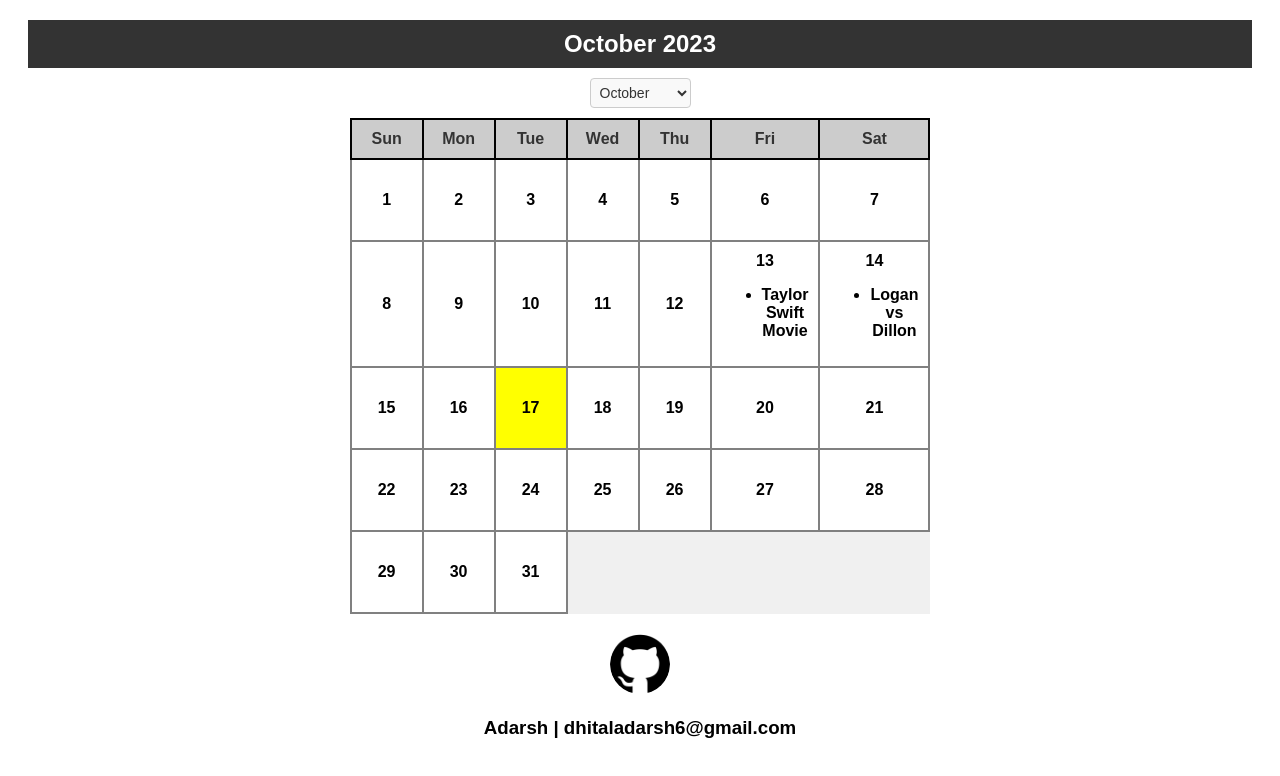
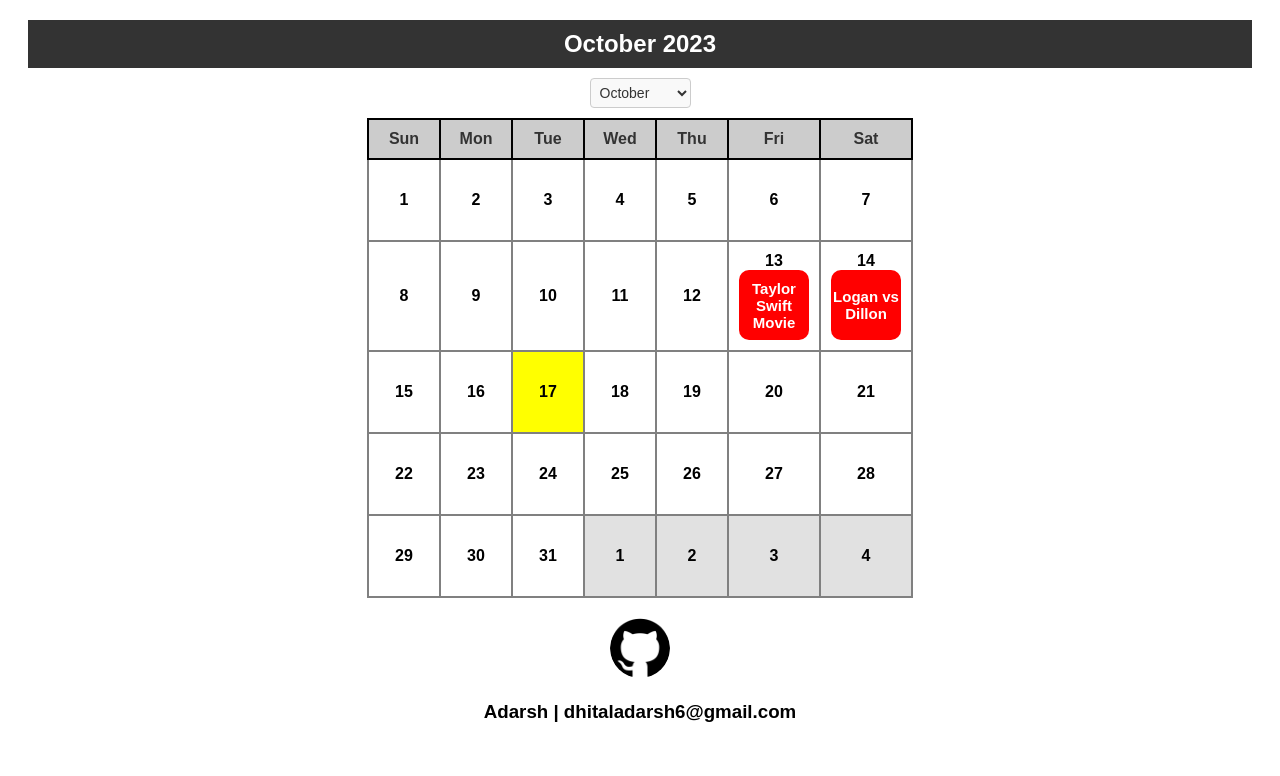
Before and after one commit to adarshdhital007/calendar-angular, an Angular app: page / in a window 1280 px wide. Shown: the top 776 px of the page. Built offline with nearby package versions, Linux system fonts and the light colour scheme.

Commit message:
Added Previous Month Days and Next Days for Next Month

```diff
--- a/src/app/app.component.html
+++ b/src/app/app.component.html
@@ -21,20 +21,23 @@
         <tbody>
           <tr *ngFor="let week of calendar">
             <td
-            *ngFor="let day of week"
-            (click)="showEvents(getDateKey(day))"
-            [ngClass]="{ today: isToday(day) }"
-          >
-              <div class="day-cell">
-                {{ day }}
-                <div *ngIf="events[getDateKey(day)]">
-                  <div class="event-indicator">
-                    <ul class="events">
-                      <li class="eventname" *ngFor="let event of events[getDateKey(day)]">
-                        {{ event.title }}
-                      </li>
-                    </ul>
-                  </div>
+              *ngFor="let dayInfo of week"
+              [ngClass]="{
+                today: isToday(dayInfo.day),
+                grey: !isDateInCurrentMonth(
+                  dayInfo.day,
+                  dayInfo.isPreviousMonth,
+                  dayInfo.isNextMonth
+                )
+              }"
+            >
+              <div
+                class="day-cell"
+                (click)="dayInfo.event && openEventDetails(dayInfo.event)"
+              >
+                {{ dayInfo.day }}
+                <div *ngIf="dayInfo.event" class="event">
+                  {{ dayInfo.event.title }}
                 </div>
               </div>
             </td>
@@ -42,7 +45,6 @@
         </tbody>
       </table>
     </div>
-
     <div class="additional-info">
       <div class="github-info">
         <a href="https://github.com/adarshdhital007">
@@ -57,7 +59,7 @@
 </div>
 
 <app-event-details
-  *ngIf="selectedEvent"
-  [event]="selectedEvent"
-  (close)="closeEventDetails()"
+  *ngIf="eventDetailsVisible"
+  [event]="selectedEventMain"
+  (close)="eventDetailsVisible = false"
 ></app-event-details>
--- a/src/app/app.component.ts
+++ b/src/app/app.component.ts
@@ -1,96 +1,141 @@
 import { Component } from '@angular/core';
-import { FormsModule } from '@angular/forms';
+import { FormGroup, FormBuilder } from '@angular/forms';
+
+interface CalendarCell {
+  day: number;
+  isPreviousMonth: boolean;
+  isNextMonth: boolean;
+  event?: { title: string; description: string };
+}
 
 @Component({
   selector: 'app-root',
   templateUrl: './app.component.html',
-  styleUrls: ['./app.component.css']
+  styleUrls: ['./app.component.css'],
 })
 export class AppComponent {
   title = 'calendar-angular';
   selectedMonth: Date = new Date();
   selectedMonthIndex: number = new Date().getMonth();
-  selectedEvent: { title: string, description: string } | null = null;
+  selectedEvent: { title: string; description: string } | null = null;
 
   months: string[] = [
-    'January', 'February', 'March', 'April', 'May', 'June',
-    'July', 'August', 'September', 'October', 'November', 'December'
+    'January',
+    'February',
+    'March',
+    'April',
+    'May',
+    'June',
+    'July',
+    'August',
+    'September',
+    'October',
+    'November',
+    'December',
   ];
 
   weekDays: string[] = ['Sun', 'Mon', 'Tue', 'Wed', 'Thu', 'Fri', 'Sat'];
+  previousMonthDays: number = 0;
+
+  events: { date: string; title: string; description: string }[] = [
+    {
+      date: '2023-10-13',
+      title: 'Taylor Swift Movie',
+      description:
+        'The movie was recently released depicting and showing the ERAS tour',
+    },
+    {
+      date: '2023-10-14',
+      title: 'Logan vs Dillon',
+      description:
+        'This is the latest boxing fight where two legends are facing each other.',
+    },
+    { date: '2023-11-29', title: 'ETE 1', description: 'Penetration Testing' },
+    {
+      date: '2023-12-01',
+      title: 'ETE 2',
+      description: 'Securing Computing Systems',
+    },
+  ];
+  selectedEventMain: { title: string; description: string } | null = null;
+  eventDetailsVisible = false;
+
+  openEventDetails(event: { title: string; description: string }) {
+    this.selectedEventMain = event;
+    this.eventDetailsVisible = true;
+  }
+
+  getEventsForDay(day: number): { title: string; description: string }[] {
+    const dateKey = this.getDateKey(day);
+    return this.events.filter((event) => event.date === dateKey);
+  }
 
   getDateKey(day: number): string {
     const year = this.selectedMonth.getFullYear();
     const month = this.selectedMonth.getMonth() + 1;
-    return `${year}-${month.toString().padStart(2, '0')}-${day.toString().padStart(2, '0')}`;
+    return `${year}-${month.toString().padStart(2, '0')}-${day
+      .toString()
+      .padStart(2, '0')}`;
   }
-  // Rough Events
-  events: { [key: string]: { title: string, description: string }[] } = {
-    '2023-10-14': [
-      { title: 'Logan vs Dillon', description: 'This is the latest boxing fight where two legends are facing each other.' },
-    ],
-    '2023-10-13': [
-      { title: 'Taylor Swift Movie', description: 'The movie was recently released depicting and showing the ERAS tour' },
-    ],
-    '2023-11-29': [
-      { title: 'ETE', description: 'INT 244' },
-    ],
-    '2023-12-01': [
-      { title: 'ETE 2', description: 'INT 245' },
-    ],
-  };
+
   onMonthChange() {
-    this.selectedMonth = new Date(this.selectedMonth.getFullYear(), this.selectedMonthIndex, 1);
+    this.selectedMonth = new Date(
+      this.selectedMonth.getFullYear(),
+      this.selectedMonthIndex,
+      1
+    );
   }
-  get calendar(): number[][] {
+
+  get calendar(): CalendarCell[][] {
     const year = this.selectedMonth.getFullYear();
     const month = this.selectedMonth.getMonth();
     const firstDay = new Date(year, month, 1).getDay();
     const daysInMonth = new Date(year, month + 1, 0).getDate();
-    const lastDay = new Date(year, month, daysInMonth).getDay();
 
-    const calendar: number[][] = [];
-    let currentWeek: number[] = [];
+    const calendar: CalendarCell[][] = [];
+    let currentWeek: CalendarCell[] = [];
 
-    // Add previous month's days
+    this.previousMonthDays = new Date(year, month, 0).getDate();
     for (let i = firstDay; i > 0; i--) {
-      currentWeek.push(0);
+      currentWeek.push({
+        day: this.previousMonthDays - i + 1,
+        isPreviousMonth: true,
+        isNextMonth: false,
+        event: undefined,
+      });
     }
 
-    // Add current month's days
     for (let day = 1; day <= daysInMonth; day++) {
-      currentWeek.push(day);
+      const event = this.events.find(
+        (event) => event.date === this.getDateKey(day)
+      );
+      currentWeek.push({
+        day,
+        isPreviousMonth: false,
+        isNextMonth: false,
+        event,
+      });
       if (currentWeek.length === 7) {
         calendar.push(currentWeek);
         currentWeek = [];
       }
     }
 
-    // Add next month's days to fill the calendar
-    for (let i = lastDay; i < 6; i++) {
-      currentWeek.push();
-    }
-
     if (currentWeek.length > 0) {
+      let nextMonthDay = 1;
+      while (currentWeek.length < 7) {
+        currentWeek.push({
+          day: nextMonthDay,
+          isPreviousMonth: false,
+          isNextMonth: true,
+          event: undefined,
+        });
+        nextMonthDay++;
+      }
       calendar.push(currentWeek);
     }
 
     return calendar;
-  }
-
-  showEvents(dateKey: string) {
-    if (this.events[dateKey]) {
-      this.selectedEvent = this.events[dateKey][0];
-    }
-  }
-
-
-  closeEventDetails() {
-    this.selectedEvent = null;
-  }
-
-  changeMonth(monthIndex: number) {
-    this.selectedMonth = new Date(this.selectedMonth.getFullYear(), monthIndex, 1);
   }
 
   isToday(day: number): boolean {
@@ -102,4 +147,20 @@ export class AppComponent {
     );
   }
 
+  isDateInCurrentMonth(
+    day: number,
+    isPreviousMonth: boolean,
+    isNextMonth: boolean
+  ): boolean {
+    if (isPreviousMonth || isNextMonth) {
+      return false;
+    }
+
+    const selectedYear = this.selectedMonth.getFullYear();
+    const selectedMonth = this.selectedMonth.getMonth();
+
+    return (
+      new Date(selectedYear, selectedMonth, day).getMonth() === selectedMonth
+    );
+  }
 }
```
